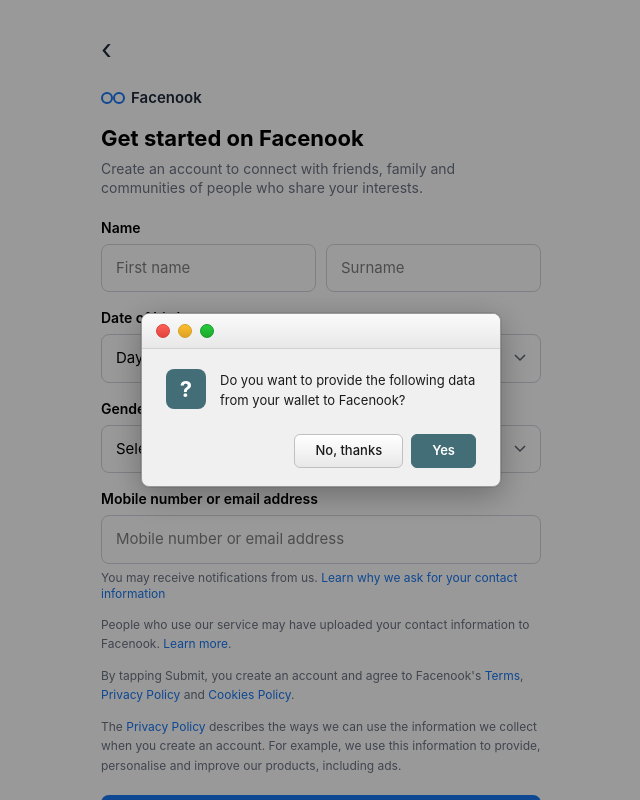
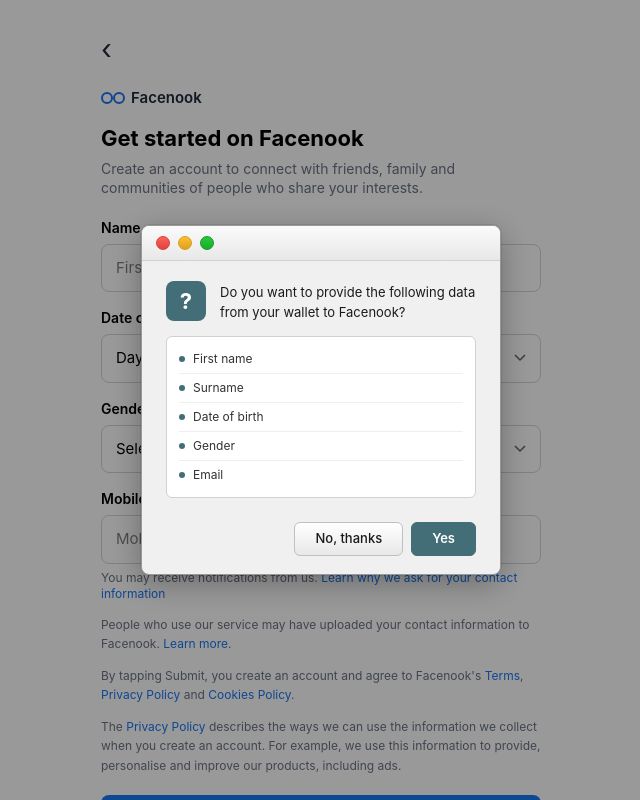
Before and after one commit to MeeFoundation/facenook-demo, a React (Vite) app: page /#/reg in a window 1280 px wide. Shown: the top 800 px of the page, without its empty margins (319-959 px from the left). Built offline with nearby package versions, Linux system fonts and the light colour scheme.

Commit message:
Popup update

```diff
--- a/src/components/SystemPopup.tsx
+++ b/src/components/SystemPopup.tsx
@@ -2,6 +2,7 @@ import { useEffect } from "react";
 
 interface SystemPopupProps {
   question: string;
+  items?: string[];
   yesLabel?: string;
   noLabel?: string;
   onYes: () => void;
@@ -10,6 +11,7 @@ interface SystemPopupProps {
 
 export function SystemPopup({
   question,
+  items,
   yesLabel = "Yes",
   noLabel = "No",
   onYes,
@@ -127,6 +129,45 @@ export function SystemPopup({
               {question}
             </p>
           </div>
+
+          {items && items.length > 0 && (
+            <div
+              style={{
+                marginTop: 14,
+                padding: "8px 12px",
+                backgroundColor: "#fff",
+                border: "1px solid #d1d1d1",
+                borderRadius: 6,
+              }}
+            >
+              {items.map((item, i) => (
+                <div
+                  key={i}
+                  style={{
+                    display: "flex",
+                    alignItems: "center",
+                    gap: 8,
+                    padding: "5px 0",
+                    borderBottom:
+                      i < items.length - 1 ? "1px solid #eee" : "none",
+                    fontSize: 12,
+                    color: "#333",
+                  }}
+                >
+                  <span
+                    style={{
+                      width: 6,
+                      height: 6,
+                      borderRadius: "50%",
+                      backgroundColor: "rgb(67 110 119)",
+                      flexShrink: 0,
+                    }}
+                  />
+                  {item}
+                </div>
+              ))}
+            </div>
+          )}
         </div>
 
         <div
--- a/src/pages/RegisterPage.tsx
+++ b/src/pages/RegisterPage.tsx
@@ -70,6 +70,7 @@ export function RegisterPage() {
       {showPopup && (
         <SystemPopup
           question="Do you want to provide the following data from your wallet to Facenook?"
+          items={["First name", "Surname", "Date of birth", "Gender", "Email"]}
           yesLabel="Yes"
           noLabel="No, thanks"
           onYes={handleAutoFill}
```
